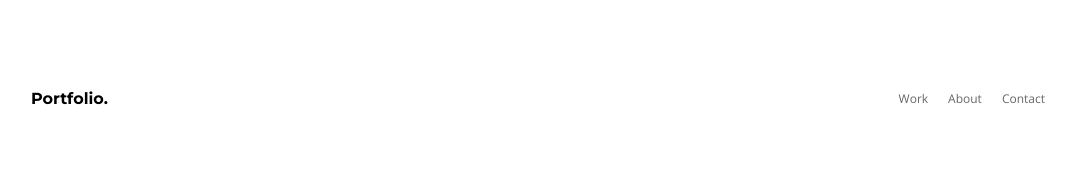
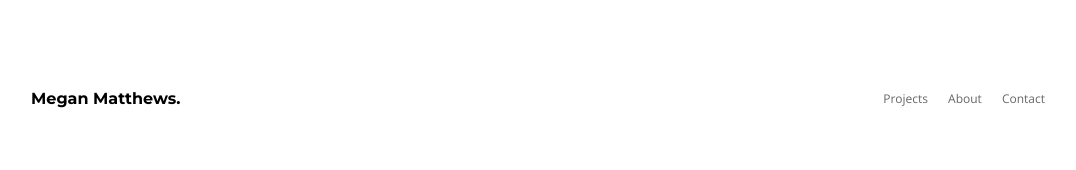
Before and after one commit to meganmatthews44/portfolio, a Gatsby site: page / in a window 1280 px wide. Shown: the top 170 px of the page, without its empty margins (97-1173 px from the left). Built offline with nearby package versions, Linux system fonts and the light colour scheme; Gatsby itself is replaced by a stand-in of ours.

Commit message:
updated navbar to include projects tab

```diff
--- a/src/components/Navbar.js
+++ b/src/components/Navbar.js
@@ -11,10 +11,10 @@ const Navbar = () => {
             className="name"
             tabIndex={0}
           >
-            Portfolio.
+            Megan Matthews.
           </div>
           <div className="links-wrapper">
-            <button onClick={() => scrollTo("#work")}>Work</button>
+            <button onClick={() => scrollTo("#work")}>Projects</button>
             <button onClick={() => scrollTo("#about")}>About</button>
             <button onClick={() => scrollTo("#contact")}>Contact</button>
           </div>
```
